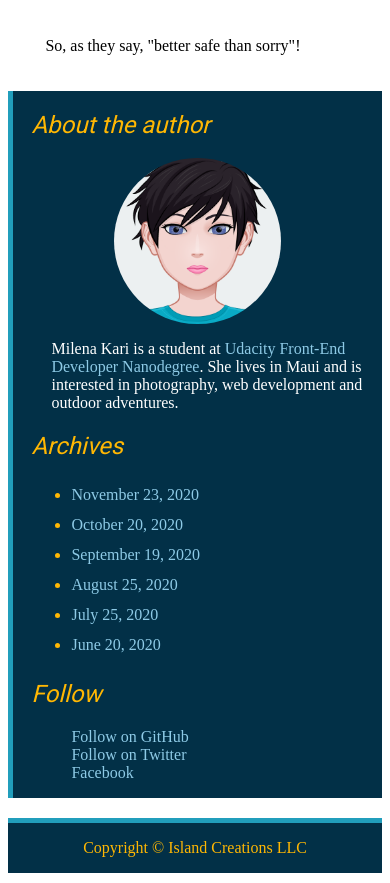
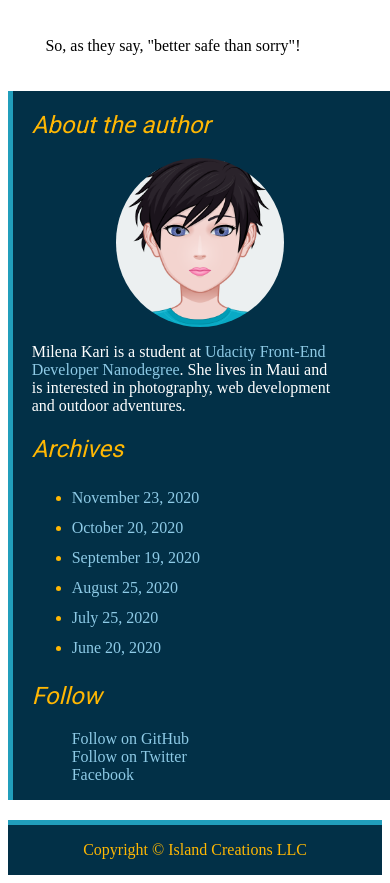
Before and after one commit to milenaonmaui/personal-blog, a plain HTML site: page santa-blog.html in a window 390 px wide. Shown: the part 1193-2076 px from the top of the page. Drawn offline with Linux system fonts and the light colour scheme.

Commit message:
fix responsiveness issues

```diff
--- a/css/blogpost.css
+++ b/css/blogpost.css
@@ -70,10 +70,6 @@ img {
   color: blue;
 }
 
-.about {
-  max-width: 90%;
-  margin: 0 auto;
-}
 
 aside img {
   display: block;
@@ -84,12 +80,7 @@ aside img {
 
 aside p {
   color: white;
-  margin-left: 20px;
-}
-
-.follow {
   max-width: 90%;
-  margin: 0 auto;
 }
 
 .follow li {
--- a/css/homepage.css
+++ b/css/homepage.css
@@ -2,6 +2,12 @@
 @import "./header-footer.css";
 @import "./sidebar.css";
 
+.main {
+    display: flex;
+    flex-wrap: wrap;
+    grid-area: main;
+    margin: 0 auto;
+}
 
 .card {
     box-sizing: border-box;
@@ -59,3 +65,8 @@
 .card .button a {
     color: #023047;
 }
+
+.sidebar .follow {
+    max-width: 90%;
+    margin-top: 50px;
+}
--- a/css/sidebar.css
+++ b/css/sidebar.css
@@ -1,10 +1,12 @@
 
 .sidebar {
     grid-area: sidebar;
+    width: 100%;
     background-color: #023047;
     color: #FFB703;
     border-left: 5px solid #219EBC;
     margin: 0 auto;
+    padding-left: 5%;
 }
 
 .sidebar h2 {
@@ -32,5 +34,9 @@
 
 .side-button a {
     color:  #FFB703;
-    font-weight: 600;
+    font-weight: 500;
 }
+
+.sidecontent {
+    max-width: 90%;
+}
--- a/css/style.css
+++ b/css/style.css
@@ -34,10 +34,3 @@ a {
     color: #8ECAE6;
     text-decoration: none;
 }
-
-.main {
-    display: flex;
-    flex-wrap: wrap;
-    grid-area: main;
-    margin: 0 auto;
-}
--- a/santa-blog.html
+++ b/santa-blog.html
@@ -44,13 +44,13 @@
         </section>
 
         <aside class="sidebar">
-            <div class = "about">
+            <div class = "sidecontent about">
                 <h2>About the author</h2>
                 <img src="images/myAvatar.png" alt="author">
                 <p>Milena Kari is a student at <a href="https://www.udacity.com/course/front-end-web-developer-nanodegree--nd0011" target="_blank">Udacity Front-End Developer Nanodegree</a>. She lives in Maui and is interested in photography, web development and outdoor adventures.</p>
 
           <h2>Archives</h2>
-          <ul class="list">
+          <ul class="sidecontent list">
             <li><a href="#">November 23, 2020</a></li>
             <li><a href="#">October 20, 2020</a></li>
             <li><a href="#">September 19, 2020</a></li>
@@ -59,7 +59,7 @@
             <li><a href="#">June 20, 2020</a></li>
           </ul>
         </div>
-          <div class="follow">
+          <div class="sidecontent follow">
               <h2>Follow</h2>
               <ul>
                 <li><a class="github-button" href="https://github.com/milenaonmaui" aria-label="Follow on GitHub">Follow on GitHub</a></li>
```
Also changed, not shown: index.html (+8 -2 lines).
